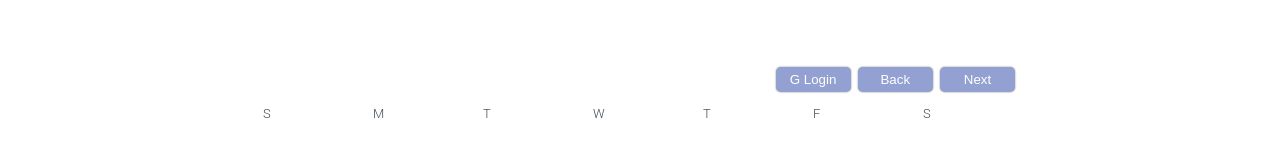
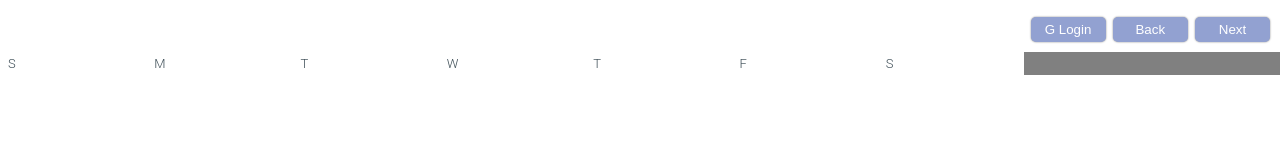
Before and after one commit to two-three-four-five/calendar-js, a plain HTML site: page index.html in a window 1280 px wide. Drawn offline with Linux system fonts and the light colour scheme.

Commit message:
feat: design

```diff
--- a/index.html
+++ b/index.html
@@ -1,22 +1,22 @@
 <!DOCTYPE html>
 <html lang="en">
   <head>
-		<meta charset="UTF-8">
-		<meta name="viewport" content="width=device-width, initial-scale=1.0">
+    <meta charset="UTF-8" />
+    <meta name="viewport" content="width=device-width, initial-scale=1" />
     <title>Calendar App Vanilla JS</title>
-		<link rel="stylesheet" href="style.css">
-		<link rel="fontsheet" href="fonts.css">
+    <link rel="stylesheet" href="style.css" />
   </head>
   <body>
-		<div id="container">
     <div id="header">
-				<div id = "monthDisplay"></div>
+      <div id="monthDisplay"></div>
       <div>
         <button id="loginButton">G Login</button>
         <button id="backButton">Back</button>
         <button id="nextButton">Next</button>
       </div>
     </div>
+    <div id="contents">
+      <div id="calendar">
         <div id="weekdays">
           <div>S</div>
           <div>M</div>
@@ -26,29 +26,27 @@
           <div>F</div>
           <div>S</div>
         </div>
-			<div id="calendar"></div>
+        <div id="dayGrid"></div>
+      </div>
+      <div id="info"></div>
     </div>
 
     <div id="newEventModal">
       <h2>New Event</h2>
 
-			<input id="eventTitleInput" placeholder="Event Title"/>
+      <input id="eventTitleInput" placeholder="Event Title" />
 
       <button id="saveButton">Save</button>
       <button id="cancelButton">Cancel</button>
-
     </div>
-
     <div id="deleteEventModal">
       <h2>Event</h2>
 
-			<input id="eventText" placeholder="Event Title"/>
+      <input id="eventText" placeholder="Event Title" />
 
       <button id="deleteButton">Delete</button>
       <button id="closeButton">Close</button>
-
     </div>
-
     <div id="modalBackDrop"></div>
     <script src="./script.js" defer></script>
     <script src="https://accounts.google.com/gsi/client"></script>
--- a/script.js
+++ b/script.js
@@ -6,7 +6,7 @@ let client;
 let access_token;
 let googleResponse;
 
-const calendar = document.getElementById("calendar");
+const dayGrid = document.getElementById("dayGrid");
 const newEventModal = document.getElementById("newEventModal");
 const deleteEventModal = document.getElementById("deleteEventModal");
 const backDrop = document.getElementById("modalBackDrop");
@@ -21,12 +21,12 @@ const weekdays = [
   "Saturday",
 ];
 
-const CLIENT_ID = "1039492430904-8q81bvrg1bt8fslph292sfiqkp58a9t3.apps.googleusercontent.com";
+const CLIENT_ID =
+  "1039492430904-8q81bvrg1bt8fslph292sfiqkp58a9t3.apps.googleusercontent.com";
 
 // Authorization scopes required by the API; multiple scopes can be
 // included, separated by spaces.
 const SCOPES = "https://www.googleapis.com/auth/calendar.readonly";
-
 
 function initClient() {
   client = google.accounts.oauth2.initTokenClient({
@@ -49,9 +49,10 @@ function getToken() {
 }
 
 function revokeToken() {
-	google.accounts.oauth2.revoke(access_token, () => {console.log('access token revoked')});
+  google.accounts.oauth2.revoke(access_token, () => {
+    console.log("access token revoked");
+  });
 }
-
 
 function updateDate() {
   const dt = new Date();
@@ -65,19 +66,14 @@ function updateDate() {
   year = dt.getFullYear();
 }
 
-
 function loadCalendar() {
-
   if (localStorage.getItem("access_token")) {
     access_token = localStorage.getItem("access_token");
   }
 
-	if (client === undefined || access_token === undefined)
-	{
-        if (client === undefined)
-			console.log("Client not set.");
-        if (access_token === undefined)
-			console.log("access token not set.");
+  if (client === undefined || access_token === undefined) {
+    if (client === undefined) console.log("Client not set.");
+    if (access_token === undefined) console.log("access token not set.");
     return;
   }
 
@@ -87,12 +83,16 @@ function loadCalendar() {
   let timeMax = new Date(year, month + 1, 0).toISOString();
 
   // URL에 쿼리 파라미터 추가
-	let url = `https://www.googleapis.com/calendar/v3/calendars/primary/events?timeMin=${encodeURIComponent(timeMin)}&timeMax=${encodeURIComponent(timeMax)}&orderBy=startTime&showDeleted=false&singleEvents=true`; //!!!!!!!!
+  let url = `https://www.googleapis.com/calendar/v3/calendars/primary/events?timeMin=${encodeURIComponent(
+    timeMin
+  )}&timeMax=${encodeURIComponent(
+    timeMax
+  )}&orderBy=startTime&showDeleted=false&singleEvents=true`; //!!!!!!!!
   console.log(url);
-	xhr.open('GET', url);
-	xhr.setRequestHeader('Authorization', 'Bearer ' + access_token);
+  xhr.open("GET", url);
+  xhr.setRequestHeader("Authorization", "Bearer " + access_token);
 
-	xhr.onreadystatechange = function() {
+  xhr.onreadystatechange = function () {
     // 요청이 완료되었는지 확인
     if (xhr.readyState === XMLHttpRequest.DONE) {
       // HTTP 요청이 성공적으로 완료되었는지 확인
@@ -100,7 +100,7 @@ function loadCalendar() {
         // 성공적으로 응답을 받았을 경우, 응답을 파싱하여 처리
         let response = JSON.parse(xhr.responseText);
 
-				console.log('Calendar events:', response);
+        console.log("Calendar events:", response);
 
         const googleEvents = response.items;
         googleResponse = response.items;
@@ -108,8 +108,10 @@ function loadCalendar() {
           // document.getElementById('content').innerText = 'No googleEvents found.';
           return;
         }
-				let modifiedEvents = googleEvents.map(event => ({
-					date: new Date(event.start.dateTime || event.start.date).toLocaleDateString("en-us", {
+        let modifiedEvents = googleEvents.map((event) => ({
+          date: new Date(
+            event.start.dateTime || event.start.date
+          ).toLocaleDateString("en-us", {
             year: "numeric",
             month: "numeric",
             day: "numeric",
@@ -126,13 +128,12 @@ function loadCalendar() {
         // 여기에서 응답을 기반으로 UI를 업데이트하거나 다른 처리를 수행
       } else {
         // 오류 처리
-				console.error('Failed to load calendar events, status: ' + xhr.status);
+        console.error("Failed to load calendar events, status: " + xhr.status);
       }
     }
   };
   xhr.send();
 }
-
 
 function openModal(date) {
   clicked = date;
@@ -171,7 +172,7 @@ function loadEventsToCalendar() {
     { month: "short" }
   )} ${year}`;
 
-  calendar.innerHTML = "";
+  dayGrid.innerHTML = "";
 
   for (let i = 1; i <= paddingDays + daysInMonth; i++) {
     const daySquare = document.createElement("div");
@@ -201,7 +202,7 @@ function loadEventsToCalendar() {
       daySquare.classList.add("padding");
     }
 
-    calendar.appendChild(daySquare);
+    dayGrid.appendChild(daySquare);
   }
   console.log(paddingDays);
   console.log(dateString);
--- a/style.css
+++ b/style.css
@@ -1,20 +1,37 @@
 :root {
-	--primary-color : #3C4C55;
-	--background-color : #ffffff;
-	--current-color: #E57373;
+  --primary-color: #3c4c55;
+  --background-color: #ffffff;
+  --current-color: #e57373;
 }
 
-@import url('https://fonts.googleapis.com/css2?family=Roboto:ital,wght@0,100;0,300;0,400;0,500;0,700;0,900;1,100;1,300;1,400;1,500;1,700;1,900&display=swap');
+@import url("https://fonts.googleapis.com/css2?family=Roboto:ital,wght@0,100;0,300;0,400;0,500;0,700;0,900;1,100;1,300;1,400;1,500;1,700;1,900&display=swap");
+
+html {
+  height: 100%;
+  margin: 0;
+  padding: 0;
+}
 
 body {
   display: flex;
-	margin-top: 50px;
-	justify-content: center;
+  flex-direction: column;
+  /* align-items: stretch; */
+  margin-top: 24px;
+  /* margin-bottom: 24px;
+  margin-left: 16px;
+  margin-right: 16px; */
+  margin: 0; /* Remove default margins */
+  padding: 0; /* Remove default padding */
+  width: 100%;
+  /* height: 100%; */
+  min-height: 100%;
   background-color: #ffffff;
+
   font-family: "Roboto", sans-serif;
   font-weight: 300;
   font-style: normal;
 }
+
 button {
   width: 75px;
   cursor: pointer;
@@ -35,12 +52,24 @@ body {
   justify-content: space-between;
 }
 #header button {
-	background-color:#92a1d1;
-  }
-  #container {
-	width: 770px;
+  background-color: #92a1d1;
 }
 
+#contents {
+  display: flex;
+  flex-direction: row;
+  width: 100%;
+  /* height: 100%; */
+}
+
+#calendar {
+  width: 80%;
+}
+
+#info {
+  width: 20%;
+  background-color: gray;
+}
 
 /* weekdays */
 
@@ -57,10 +86,9 @@ body {
   padding-right: 8px;
   padding-top: 4px;
   padding-bottom: 4px;
-
 }
 
-#calendar {
+#dayGrid {
   /* width: 100%;
 	margin: auto;
 	display: flex;
@@ -72,7 +100,7 @@ body {
 
 .day {
   width: 100%;
-	height: 100px;
+  height: 100%;
 
   padding: 0px;
   margin: 0px;
@@ -92,14 +120,14 @@ body {
 }
 
 .day + #currentDay {
-	background-color:#e8f4fa;
-	background-color: #FFC0CB; /* 배경색 설정 */
+  background-color: #e8f4fa;
+  background-color: #ffc0cb; /* 배경색 설정 */
   border-radius: 4px; /* 테두리 반경 설정 */
 }
 
 .dayNumber + #currentDay {
   background-color: var(--current-color);
-	color: white
+  color: white;
 }
 
 .event {
@@ -113,10 +141,11 @@ body {
 }
 .padding {
   cursor: default !important;
-background-color: #FFFCFF !important;
+  background-color: #fffcff !important;
   box-shadow: none !important;
 }
-  #newEventModal, #deleteEventModal {
+#newEventModal,
+#deleteEventModal {
   display: none;
   z-index: 20;
   padding: 25px;
@@ -142,10 +171,12 @@ box-shadow: none !important;
 #eventTitleInput.error {
   border: 2px solid red;
 }
-  #cancelButton, #deleteButton {
+#cancelButton,
+#deleteButton {
   background-color: #d36c6c;
 }
-  #saveButton, #closeButton {
+#saveButton,
+#closeButton {
   background-color: #92a1d1;
 }
 #eventText {
@@ -159,5 +190,5 @@ box-shadow: none !important;
   width: 100vw;
   height: 100vh;
   position: absolute;
-	background-color: rgba(0,0,0,0.8);
+  background-color: rgba(0, 0, 0, 0.8);
 }
```
Lines whose indentation alone changed are shown as unchanged.
